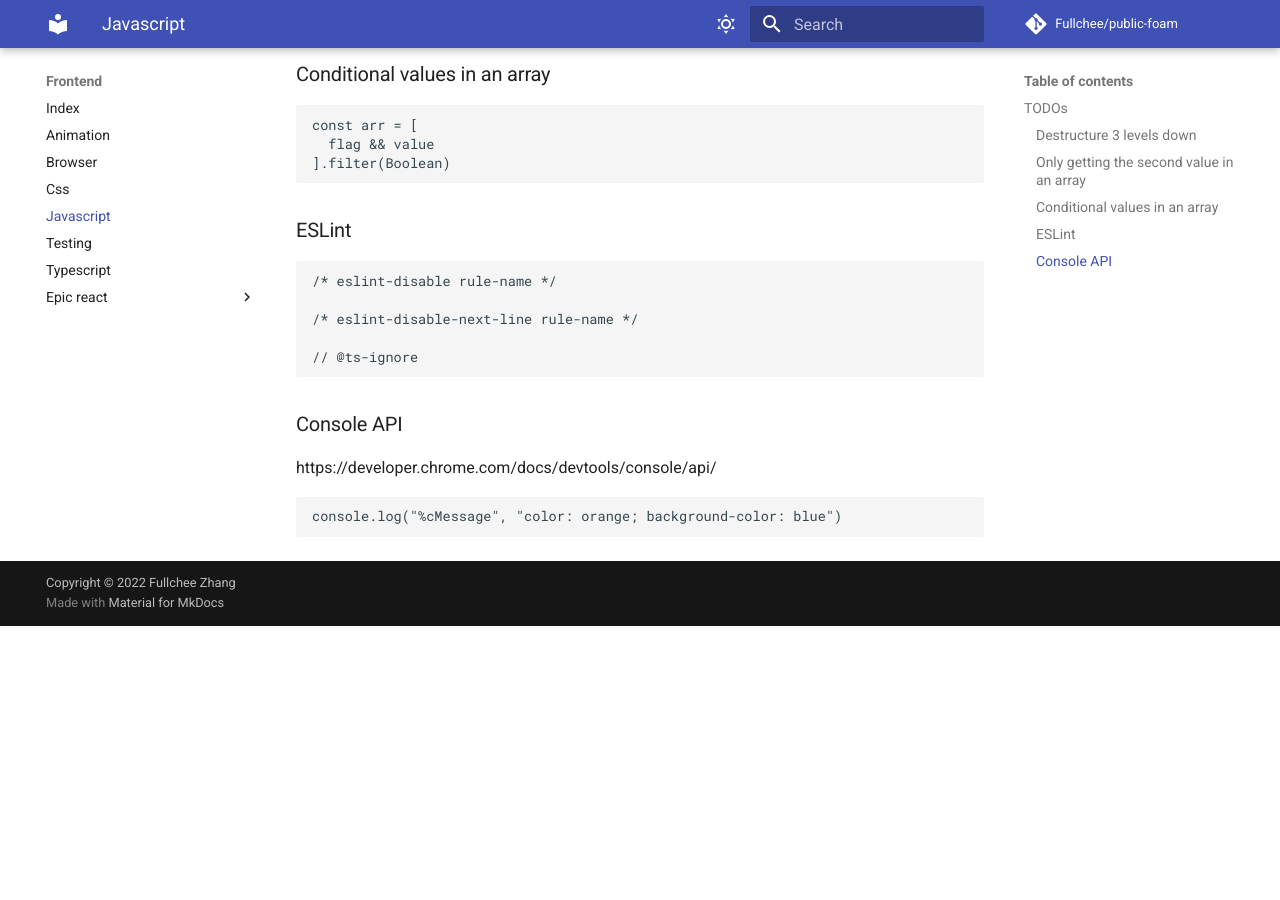
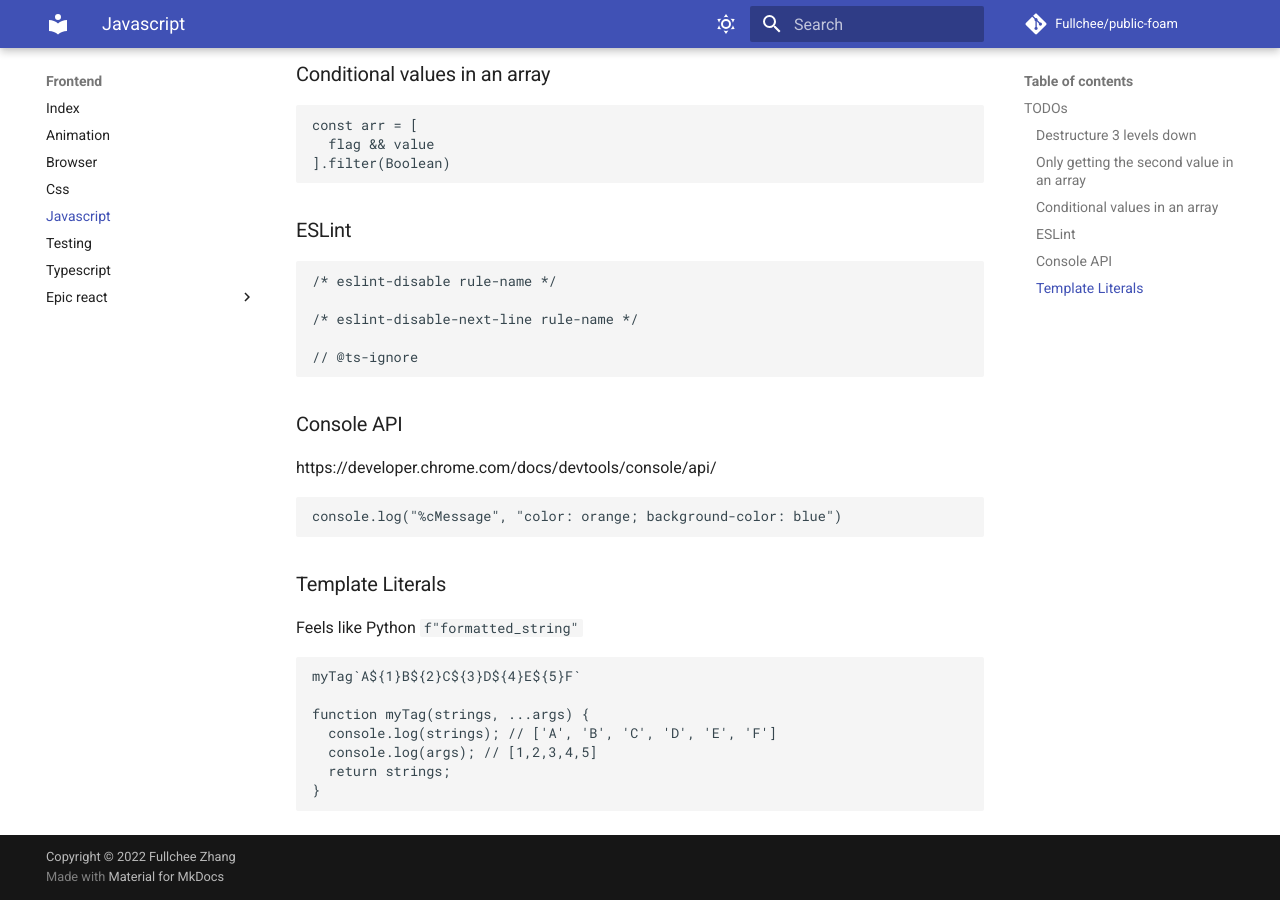
Before and after one commit to Fullchee/notes, an MkDocs documentation site: the page built from docs/frontend/javascript.md, in a window 1280 px wide and 900 px high, scrolled down 743 px. Built offline with MkDocs 1.6.1 and Material for MkDocs 9.7.7, drawn with Linux system fonts in a browser that asks for light colours; comment, search, counter and statistics services are not loaded; before the commit the page ends 1369 px from its top, so only the background shows below that.

Commit message:
Add notes on template literals

````diff
--- a/docs/frontend/javascript.md
+++ b/docs/frontend/javascript.md
@@ -48,3 +48,17 @@ https://developer.chrome.com/docs/devtools/console/api/
 ```javascript
 console.log("%cMessage", "color: orange; background-color: blue")
 ```
+
+### Template Literals
+
+Feels like Python `f"formatted_string"`
+
+```javascript
+myTag`A${1}B${2}C${3}D${4}E${5}F`
+
+function myTag(strings, ...args) {
+  console.log(strings); // ['A', 'B', 'C', 'D', 'E', 'F']
+  console.log(args); // [1,2,3,4,5]
+  return strings;
+}
+```
````
Also changed, not shown: readme.md (+0 -11 lines).
